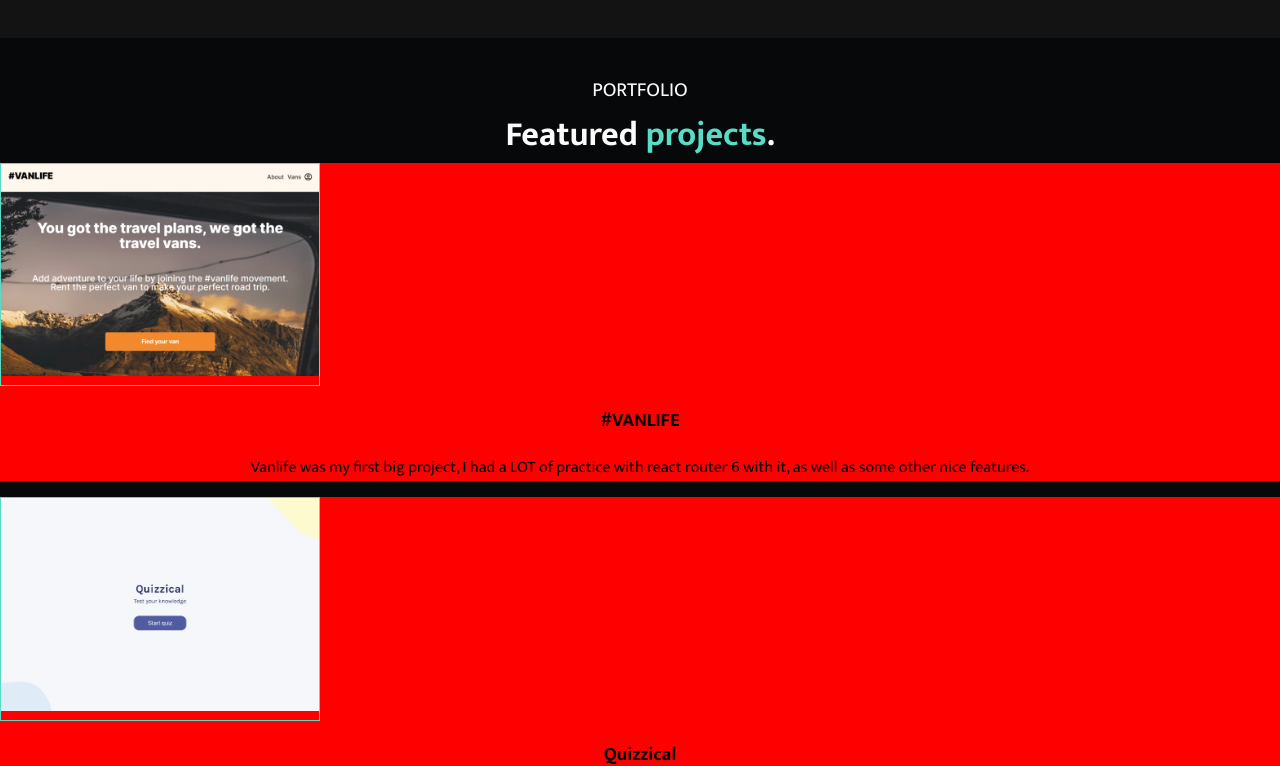
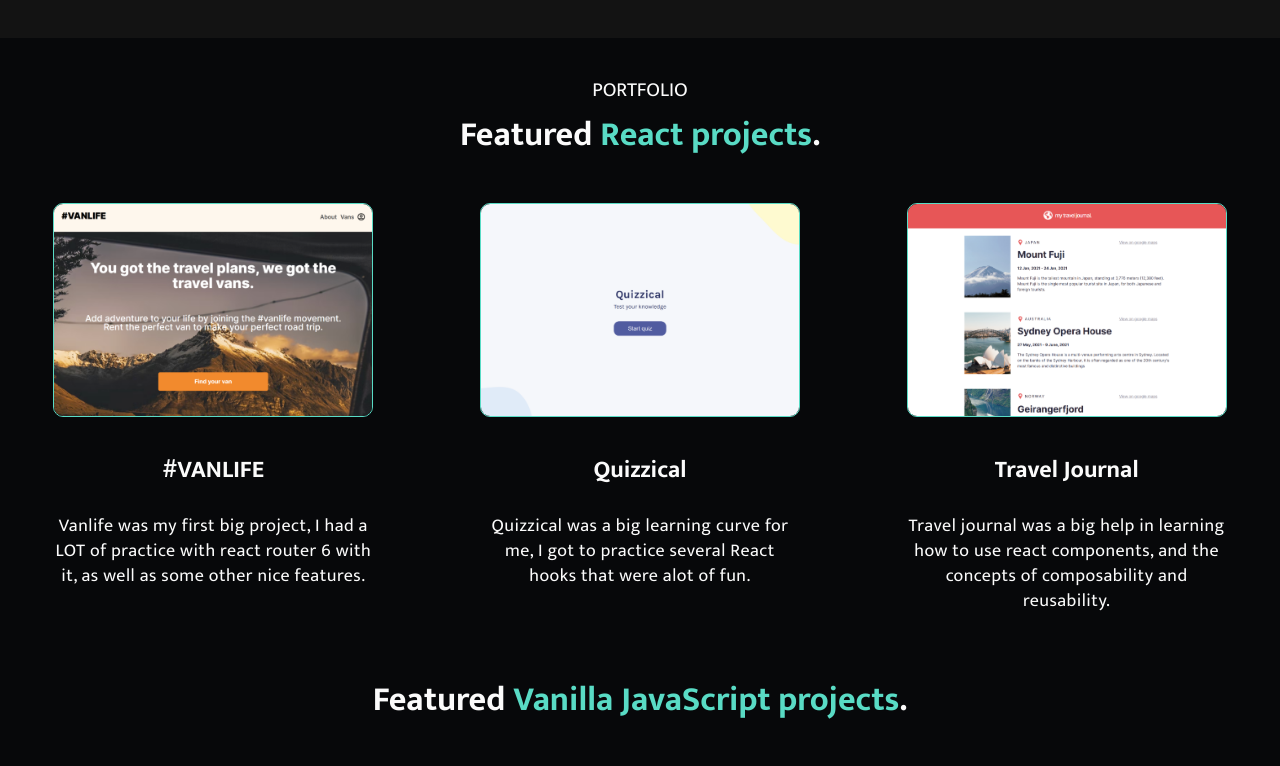
Before and after one commit to Leila19t/Portfolio, a React (Vite) app: page / in a window 1280 px wide. Shown: the part 978-1744 px from the top of the page. Built offline with nearby package versions, Linux system fonts and the light colour scheme.

Commit message:
modifications in projects

```diff
--- a/src/components/ProjectCard.jsx
+++ b/src/components/ProjectCard.jsx
@@ -1,14 +1,14 @@
 import React from "react";
 
 
-export default function ProjectCard({name, description, link, image}){
-    return(
+export default function ProjectCard({ name, description, link, image }) {
+    return (
         <div className="project-card">
-            <a target="_blank" href={link}>
-                <div className="thumbnail">
-                    <img src={image} width="100%"/>
-                </div>
-            </a>
+            <div>
+                <a target="_blank" href={link}>
+                    <img src={image}className="thumbnail" width="100%" />
+                </a>
+            </div>
             <h3>{name}</h3>
             <p>{description}</p>
         </div>
--- a/src/index.css
+++ b/src/index.css
@@ -195,17 +195,34 @@ nav>h3 {
   text-align: center;
   background: var(--dark-background);
   padding-top: 35px;
+
+}
+
+.inner-projects-container{
+  display: flex;
+  justify-content: space-around;
+  padding: 40px 0;
 }
 
 .thumbnail{
-  width: 25%;
-  border: 1px solid var(--accent-color);
-}
+  width: 100%;
+  border: 1.5px solid var(--accent-color);
+  border-radius: 10px;
 
-.thumbnail>img{
-  margin: 0;
 }
 
 .project-card{
-  background: red;
+  width: 25%;
+  color: var(--font-color);
 }
+
+.project-card>h3{
+  font-size: 24px;
+}
+
+.project-card>p{
+  line-height: 25px;
+  font-size: 18px;
+  letter-spacing: .5px;
+  font-weight: 400;
+}
--- a/src/sections/Projects.jsx
+++ b/src/sections/Projects.jsx
@@ -9,8 +9,12 @@ export default function Projects(){
     return(
         <div className="projects-container">
              <p>PORTFOLIO</p>
-             <h3>Featured <span className="green">projects</span>.</h3>
-             <div>
+             <h3>Featured <span className="green">React projects</span>.</h3>
+             <div className="inner-projects-container">
+                {reactAppElements}
+             </div>
+             <h3>Featured <span className="green">Vanilla JavaScript projects</span>.</h3>
+             <div className="inner-projects-container">
                 {reactAppElements}
              </div>
         </div>
```
